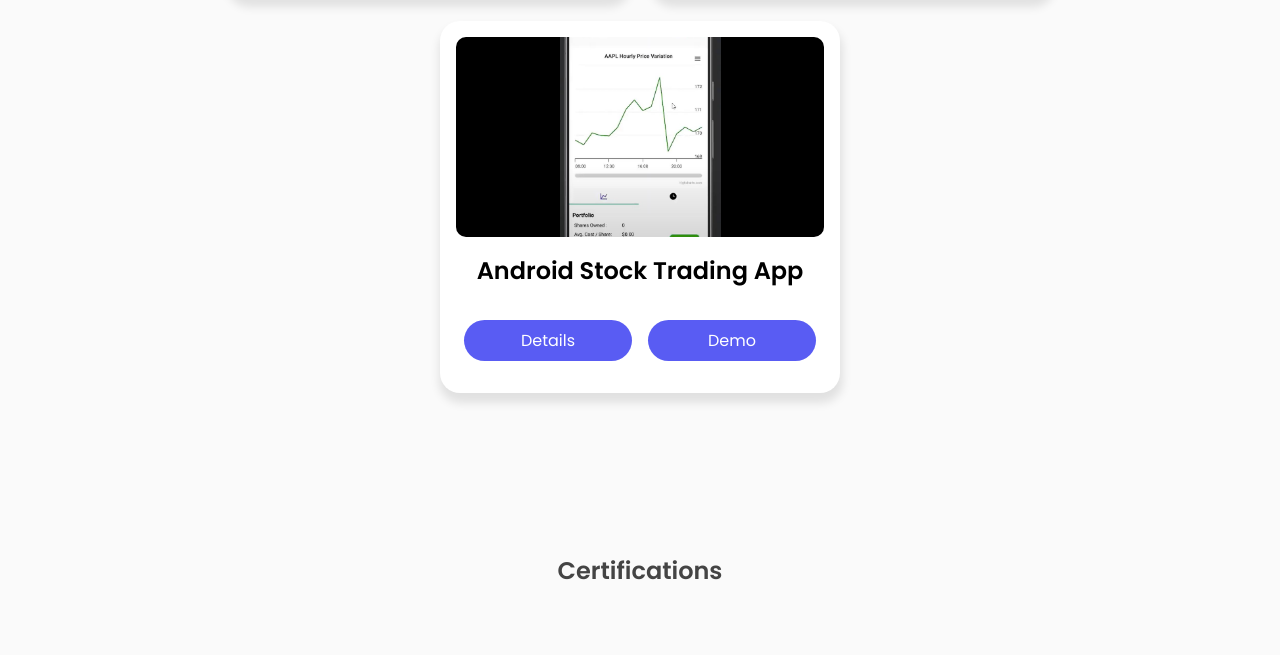
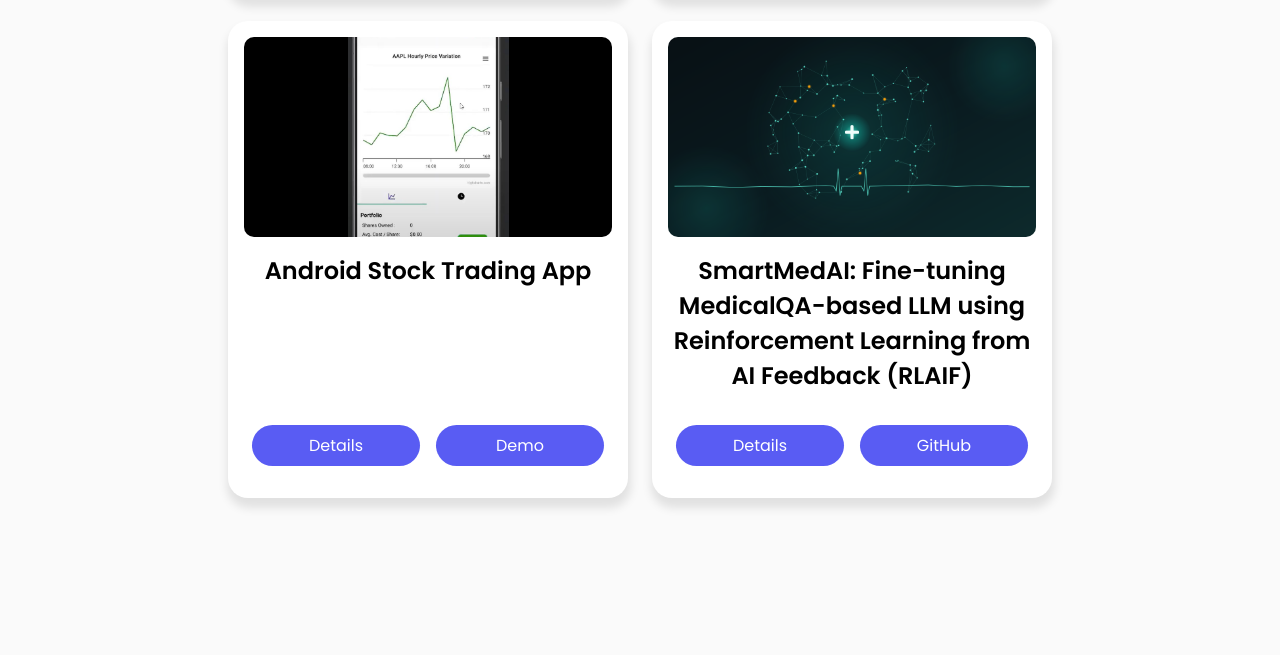
Before and after one commit to Parth-Prajapati572/My-Personal-Portfolio, a plain HTML site: page index.html in a window 1280 px wide. Shown: the part 7933-8588 px from the top of the page. Drawn offline with nearby package versions, Linux system fonts and the light colour scheme.

Commit message:
Project added

```diff
--- a/assets/js/main.js
+++ b/assets/js/main.js
@@ -34,7 +34,6 @@ var typingEffect = new Typed(".typedText", {
     "AI / ML Engineer",
     "Software Development Engineer",
     "Full-Stack Developer",
-    "Graduate Student",
   ],
   loop: true,
   typeSpeed: 100,
@@ -466,6 +465,54 @@ document.addEventListener("DOMContentLoaded", function () {
 
               `,
     },
+    8: {
+      name: `<h5>SmartMedAI: Fine-tuning MedicalQA-based LLM using Reinforcement Learning from AI Feedback (RLAIF)</h5><br>`,
+      images: ["assets/images/smartmedai_thumbnail.png"],
+      description: `
+                  <h3>Project Overview</h3>
+                  <p>SmartMedAI is a zero-human alignment pipeline that transforms a 1.5B-parameter Qwen2.5-Instruct GPTQ model into a domain-aligned medical assistant, without relying on any human-labeled preference data. I combined Low-Rank Adaptation (LoRA) for efficient fine-tuning with Reinforcement Learning from AI Feedback (RLAIF) and Direct Preference Optimization (DPO) to align model responses with clinically accurate, safe answers.</p>
+                  <br>
+                  <h3>Key Features</h3>
+                  <ul>
+                      <li><strong>Zero-human alignment:</strong> Preference data is generated entirely by an evaluator LLM, removing the cost and bottleneck of manual clinician annotation.</li>
+                      <li><strong>Parameter-efficient fine-tuning:</strong> LoRA adapts only a small set of parameters (rank 16, α=32) on the query/value projection layers, keeping training lightweight.</li>
+                      <li><strong>Automated preference scoring:</strong> A secondary LLM scores pairs of candidate answers to build a preference dataset for DPO.</li>
+                      <li><strong>Multi-metric clinical evaluation:</strong> Alignment is validated using an LLM-based accuracy rubric, BERTScore, and BLEURT, not just one metric.</li>
+                  </ul>
+
+                  <h3>How It Works</h3>
+                  <ul>
+                      <li><strong>Corpus Prep & LoRA Fine-Tuning:</strong> Used the UltraMedical dataset's Literature split (30K curated Q&A instances) to LoRA fine-tune the base Qwen2.5-1.5B GPTQ model.</li>
+                      <li><strong>Answer Generation & Automated Evaluation:</strong>For each question, the fine-tuned model generates two candidate answers via nucleus sampling; an evaluator LLM (Qwen2.5-3B Instruct) scores each on a 0–1 scale, producing 3,750 valid preference tuples.</li>
+                      <li><strong>DPO Alignment:</strong> Trained the model on the preference tuples (combined with UltraMedical's preference split) via Direct Preference Optimization (β=0.4), teaching it to favor the higher-scoring "chosen" response over the "rejected" one.</li>
+                      <li><strong>Clinical Evaluation:</strong> Scored the DPO-tuned model on 200 held-out clinical questions using DeepSeek-R1-70B (via Together.ai) as an alignment-centric judge, plus BERTScore and BLEURT.</li>
+                  </ul>
+
+                  <h3>Technologies used</h3>
+                  <ul>
+                      <li><strong>Base Model:</strong> Qwen2.5-1.5B-Instruct (GPTQ, quantized)</li>
+                      <li><strong>Fine-Tuning:</strong>LoRA / PEFT (Hugging Face)</li>
+                      <li><strong>Alignment:</strong> DPOTrainer (Hugging Face TRL)</li>
+                      <li><strong>Evaluator Models:</strong> Qwen2.5-3B Instruct (preference scoring), DeepSeek-R1-70B via Together.ai API (final judging)</li>
+                      <li><strong>Evaluation Metrics:</strong> BERTScore (microsoft/deberta-large-mnli), BLEURT, Sentence-BERT cosine similarity</li>
+                      <li><strong>Dataset:</strong> UltraMedical (Literature + Preference splits)</li>
+                  </ul>
+
+                  <h3>Applications & Benefits</h3>
+                  <ul>
+                      <li><strong>Scalable medical AI alignment:</strong> Removes the $4–6/question, 15–20 min/question cost of manual clinician annotation from the alignment loop.</li>
+                      <li><strong>Reusable framework:</strong> The LoRA → RLAIF → DPO pattern generalizes to other safety-critical domains beyond medicine.</li>
+                  </ul>
+
+                  <h3>Key Achievements</h3>
+                  <ul>
+                      <li>Fine-tuned a MedicalQA-based LLM using LoRA, optimizing training efficiency and enabling domain-specific adaptation</li>
+                      <li>Built a preference dataset using RLAIF, with a secondary LLM evaluating open-ended medical responses for DPO</li>
+                      <li>Developed a DPO pipeline to align the model for clinically accurate and relevant responses, achieving 80.4% accuracy and a 0.568 BLEURT Score</li>
+                  </ul>
+
+              `,
+    },
 
     // Add more projects as needed
   };
--- a/index.html
+++ b/index.html
@@ -558,6 +558,19 @@
             </div>
           </div>
 
+          <!-- Project 8 -->
+          <div class="project-box">
+            <img src="assets/images/smartmedai_thumbnail.png" alt="Project 8" class="project-image" />
+            <h3 class="project-name">SmartMedAI: Fine-tuning MedicalQA-based LLM using Reinforcement Learning from AI Feedback (RLAIF)</h3>
+            <div class="project-buttons">
+              <button class="details-btn" data-project="8">Details</button>
+              <button class="github-btn"
+                onclick="window.open('https://github.com/SmartMedAI', '_blank')">
+                GitHub
+              </button>
+            </div>
+          </div>
+
           <!-- Add more projects as needed -->
         </div>
 
```
Also changed, not shown: assets/images/smartmedai_thumbnail.png (added).
